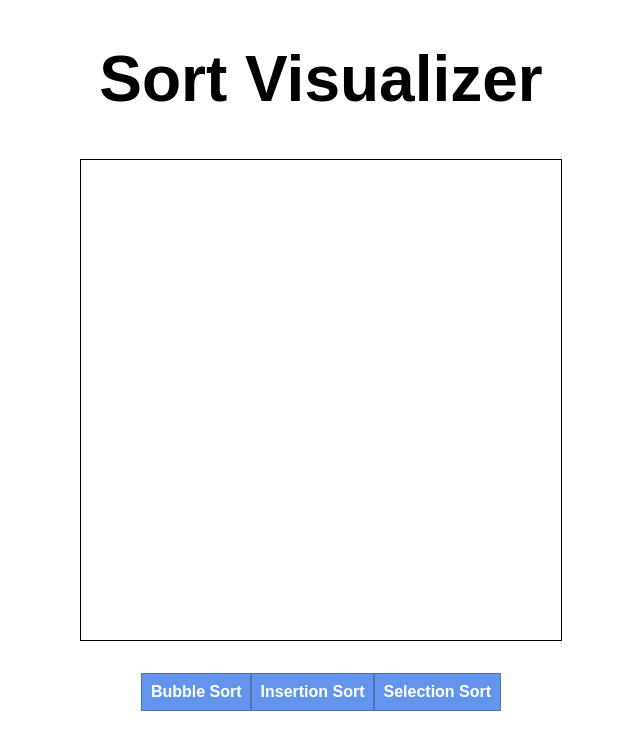
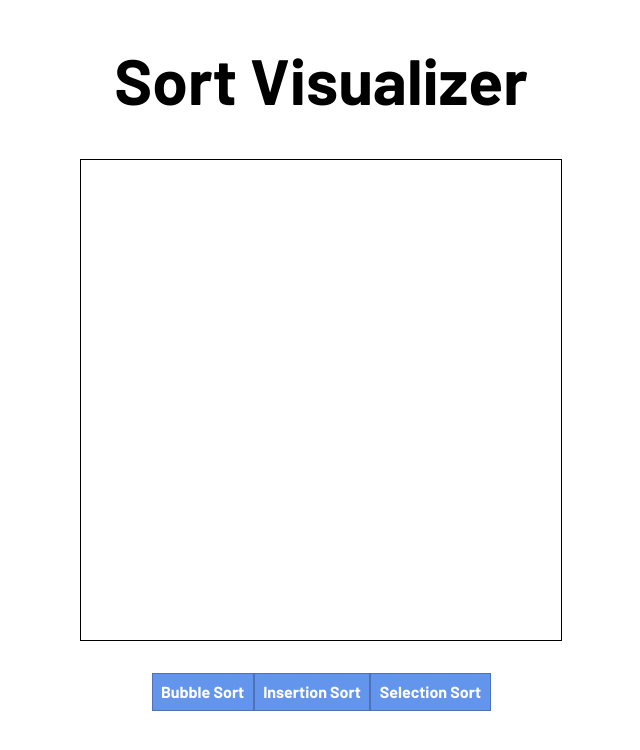
Before and after one commit to pontakornth/sort-visualizer-preact, a Preact app: page / in a window 1280 px wide. Shown: the top 750 px of the page, without its empty margins (319-959 px from the left). Built offline with nearby package versions, Linux system fonts and the light colour scheme.

Commit message:
styling: Import font

```diff
--- a/src/index.css
+++ b/src/index.css
@@ -1,4 +1,4 @@
-
+@import url('https://fonts.googleapis.com/css2?family=Barlow:wght@400;700&display=swap');
 * {
   box-sizing: border-box;
 }
```
